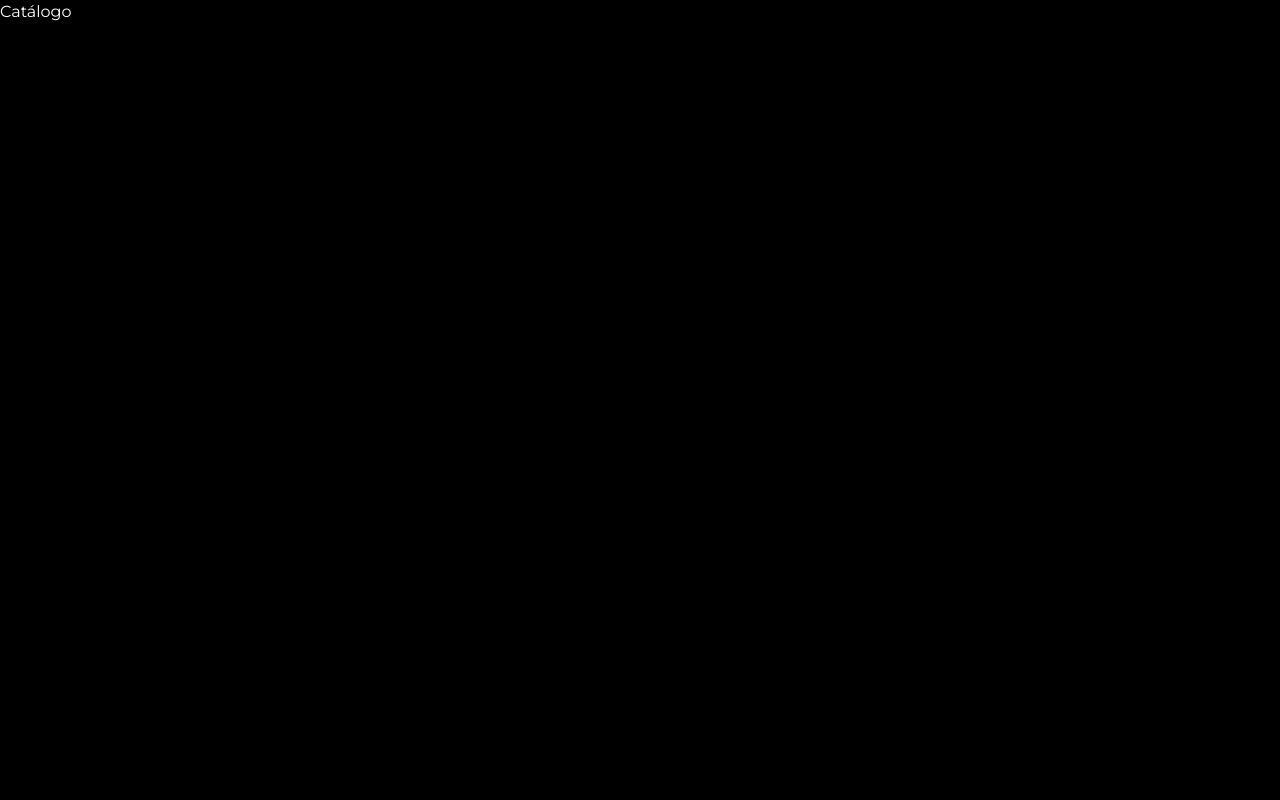
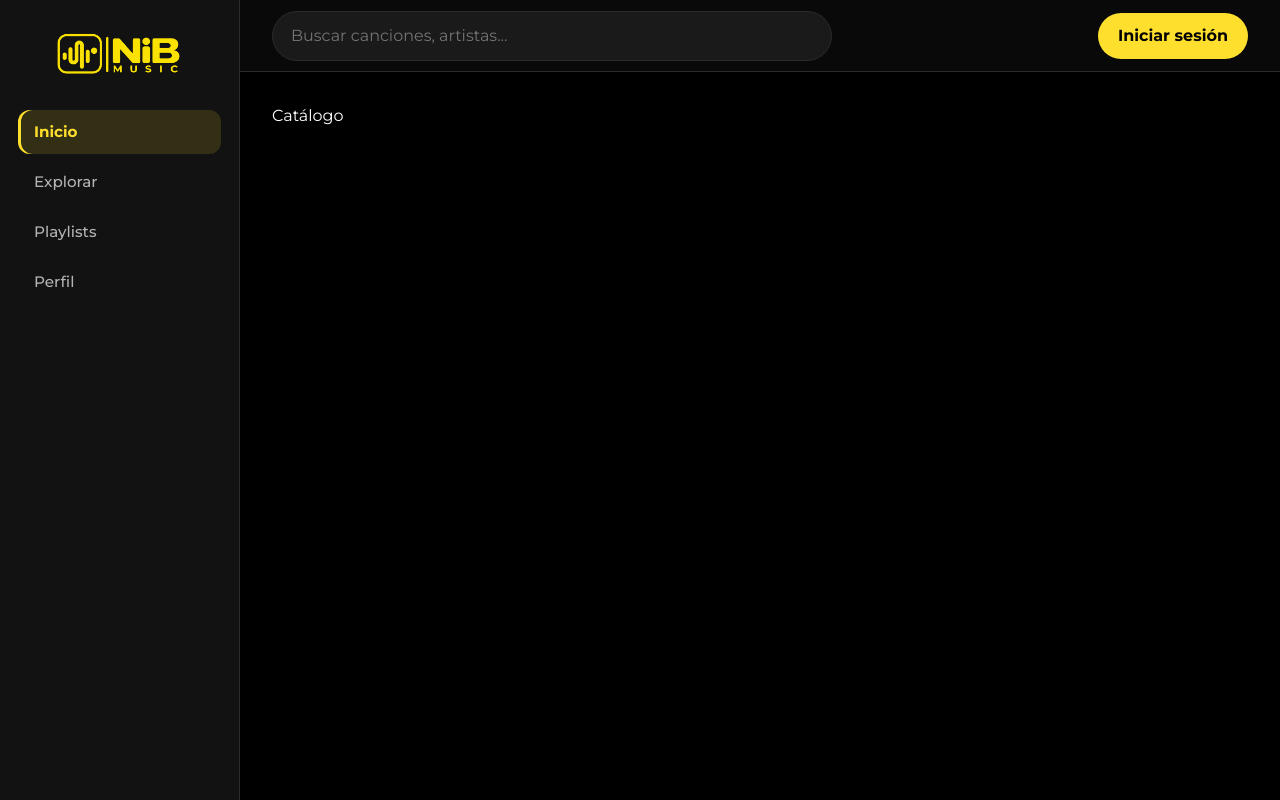
Before and after one commit to ivanlazartee/NiB-Music, a React (Vite) app: page / in a window 1280 px wide. Built offline with nearby package versions, Linux system fonts and the light colour scheme.

Commit message:
feat: agregar layout principal, navbar y sidebar

```diff
--- a/src/AppRouter.jsx
+++ b/src/AppRouter.jsx
@@ -1,6 +1,8 @@
 import { BrowserRouter, Routes, Route } from "react-router-dom";
 
-import Catalogo from "./pages/catalogo";
+import MainLayout from "./layouts/MainLayout";
+
+import Catalogo from "./pages/Catalogo";
 import DetalleCancion from "./pages/DetalleCancion";
 import Login from "./pages/Login";
 import Registro from "./pages/Registro";
@@ -8,20 +10,25 @@ import Perfil from "./pages/Perfil";
 import Playlist from "./pages/Playlist";
 import Admin from "./pages/Admin";
 
-function AppRouter () {
-    return (
-        <BrowserRouter>
-        <Routes>
-            <Route path="/" element={<Catalogo/>}/>
-            <Route path="/detalle/:id" element={<DetalleCancion/>}/>
-            <Route path="/login" element={<Login/>}/>
-            <Route path="/registro" element={<Registro/>}/>
-            <Route path="/perfil" element={<Perfil/>}/>
-            <Route path="/playlist" element={<Admin/>}/>
-            <Route path="/admin" element={<Playlist/>}/>
-        </Routes>
-        </BrowserRouter>
-    )
+function AppRouter() {
+  return (
+    <BrowserRouter>
+      <Routes>
+        <Route element={<MainLayout />}>
+  <Route path="/" element={<Catalogo />} />
+  <Route path="/catalogo" element={<Catalogo />} />
+  <Route path="/detalle/:id" element={<DetalleCancion />} />
+  <Route path="/perfil" element={<Perfil />} />
+  <Route path="/playlist" element={<Playlist />} />
+</Route>
+
+        <Route path="/login" element={<Login />} />
+        <Route path="/registro" element={<Registro />} />
+
+        <Route path="/admin" element={<Admin />} />
+      </Routes>
+    </BrowserRouter>
+  );
 }
 
-export default AppRouter
+export default AppRouter;
--- /dev/null
+++ b/src/components/Navbar.jsx
@@ -0,0 +1,21 @@
+const Navbar = () => {
+  return (
+    <header className="navbar">
+      <div className="navbar__search">
+        <input
+          type="text"
+          placeholder="Buscar canciones, artistas..."
+          className="navbar__input"
+        />
+      </div>
+
+      <div className="navbar__actions">
+        <button className="navbar__button">
+          Iniciar sesión
+        </button>
+      </div>
+    </header>
+  );
+};
+
+export default Navbar;
--- /dev/null
+++ b/src/components/Sidebar.jsx
@@ -0,0 +1,40 @@
+import { NavLink } from "react-router-dom";
+import logoNib from "../assets/img/Nib-Home.png";
+
+const Sidebar = () => {
+  return (
+    <aside className="sidebar">
+
+      {/* Logo NiB Music */}
+      <NavLink to="/" className="sidebar__brand-link">
+        <img
+          src={logoNib}
+          alt="NiB Music"
+          className="sidebar__brand-image"
+        />
+      </NavLink>
+
+      {/* Navegación */}
+      <nav className="sidebar__nav">
+        <NavLink to="/" end className="sidebar__link">
+          Inicio
+        </NavLink>
+
+        <NavLink to="/catalogo" className="sidebar__link">
+          Explorar
+        </NavLink>
+
+        <NavLink to="/playlist" className="sidebar__link">
+          Playlists
+        </NavLink>
+
+        <NavLink to="/perfil" className="sidebar__link">
+          Perfil
+        </NavLink>
+      </nav>
+
+    </aside>
+  );
+};
+
+export default Sidebar;
--- a/src/index.css
+++ b/src/index.css
@@ -49,9 +49,12 @@ body {
   margin: 0;
   min-width: 320px;
   min-height: 100vh;
+
   background-color: var(--color-bg);
   color: var(--color-text);
+
   font-family: "Montserrat", Arial, sans-serif;
+
   -webkit-font-smoothing: antialiased;
   -moz-osx-font-smoothing: grayscale;
 }
@@ -80,3 +83,277 @@ img {
 #root {
   min-height: 100vh;
 }
+
+
+
+.app-layout {
+  display: flex;
+  min-height: 100vh;
+
+  background-color: var(--color-bg);
+}
+
+.app-layout__content {
+  flex: 1;
+  min-width: 0;
+
+  display: flex;
+  flex-direction: column;
+}
+
+.app-layout__main {
+  flex: 1;
+
+  padding: var(--space-xl);
+
+  overflow-x: hidden;
+}
+
+
+
+.sidebar {
+  width: 240px;
+  min-width: 240px;
+  min-height: 100vh;
+
+  padding: 22px 18px;
+
+  background-color: var(--color-surface);
+
+  border-right: 1px solid var(--color-border);
+}
+
+
+/* LOGO */
+
+.sidebar__brand-link {
+  display: flex;
+  align-items: center;
+  justify-content: center;
+
+  padding: 6px 12px;
+
+  margin-top: 2px;
+  margin-bottom: 26px;
+
+  border-radius: 14px;
+}
+
+.sidebar__brand-image {
+  width: 145px;
+  height: auto;
+
+  object-fit: contain;
+
+  transition:
+    transform 0.25s ease,
+    filter 0.25s ease;
+}
+
+.sidebar__brand-link:hover .sidebar__brand-image {
+  transform: scale(1.04);
+
+  filter:
+    drop-shadow(0 0 5px rgba(255, 223, 45, 0.75))
+    drop-shadow(0 0 14px rgba(255, 223, 45, 0.45));
+}
+
+
+/* NAVEGACIÓN */
+
+.sidebar__nav {
+  display: flex;
+  flex-direction: column;
+
+  gap: 6px;
+}
+
+.sidebar__link {
+  display: flex;
+  align-items: center;
+
+  min-height: 44px;
+
+  padding: 0 16px;
+
+  color: var(--color-text-secondary);
+
+  border-radius: var(--radius-md);
+
+  font-size: 0.95rem;
+  font-weight: 500;
+
+  transition:
+    background-color var(--transition-fast),
+    color var(--transition-fast),
+    transform var(--transition-fast);
+}
+
+.sidebar__link:hover {
+  background-color: var(--color-surface-hover);
+
+  color: var(--color-text);
+
+  transform: translateX(2px);
+}
+
+.sidebar__link.active {
+  background-color: rgba(255, 223, 45, 0.14);
+
+  color: var(--color-primary);
+
+  font-weight: 700;
+
+  box-shadow: inset 3px 0 0 var(--color-primary);
+}
+
+
+.navbar {
+  height: 72px;
+
+  display: flex;
+  align-items: center;
+  justify-content: space-between;
+
+  gap: var(--space-lg);
+
+  padding: 0 32px;
+
+  background-color: rgba(10, 10, 10, 0.96);
+
+  border-bottom: 1px solid var(--color-border);
+}
+
+.navbar__search {
+  flex: 1;
+
+  max-width: 560px;
+}
+
+.navbar__input {
+  width: 100%;
+
+  padding: 12px 18px;
+
+  background-color: var(--color-surface-light);
+
+  color: var(--color-text);
+
+  border: 1px solid var(--color-border);
+  border-radius: var(--radius-full);
+
+  outline: none;
+
+  transition:
+    border-color var(--transition-fast),
+    box-shadow var(--transition-fast),
+    background-color var(--transition-fast);
+}
+
+.navbar__input::placeholder {
+  color: var(--color-text-muted);
+}
+
+.navbar__input:hover {
+  background-color: var(--color-surface-hover);
+}
+
+.navbar__input:focus {
+  border-color: var(--color-primary);
+
+  box-shadow: var(--shadow-primary);
+}
+
+.navbar__actions {
+  display: flex;
+  align-items: center;
+
+  gap: 12px;
+}
+
+.navbar__button {
+  padding: 11px 20px;
+
+  border: none;
+  border-radius: var(--radius-full);
+
+  background-color: var(--color-primary);
+
+  color: #000;
+
+  font-weight: 700;
+
+  cursor: pointer;
+
+  transition:
+    background-color var(--transition-fast),
+    transform var(--transition-fast),
+    box-shadow var(--transition-fast);
+}
+
+.navbar__button:hover {
+  background-color: var(--color-primary-light);
+
+  transform: translateY(-1px);
+
+  box-shadow: var(--shadow-primary);
+}
+
+
+@media (max-width: 900px) {
+  .sidebar {
+    width: 200px;
+    min-width: 200px;
+
+    padding: 20px 14px;
+  }
+
+  .sidebar__brand-image {
+    width: 130px;
+  }
+
+  .navbar {
+    padding: 0 20px;
+  }
+}
+
+@media (max-width: 700px) {
+  .sidebar {
+    width: 76px;
+    min-width: 76px;
+
+    padding: 18px 8px;
+  }
+
+  .sidebar__brand-link {
+    padding: 4px;
+
+    margin-bottom: 22px;
+  }
+
+  .sidebar__brand-image {
+    width: 58px;
+  }
+
+  .sidebar__link {
+    justify-content: center;
+
+    padding: 0 8px;
+
+    font-size: 0.78rem;
+  }
+
+  .app-layout__main {
+    padding: var(--space-md);
+  }
+
+  .navbar {
+    padding: 0 12px;
+  }
+
+  .navbar__button {
+    padding: 10px 14px;
+
+    font-size: 0.85rem;
+  }
+}
--- /dev/null
+++ b/src/layouts/MainLayout.jsx
@@ -0,0 +1,21 @@
+import { Outlet } from "react-router-dom";
+import Navbar from "../components/Navbar";
+import Sidebar from "../components/Sidebar";
+
+const MainLayout = () => {
+  return (
+    <div className="app-layout">
+      <Sidebar />
+
+      <div className="app-layout__content">
+        <Navbar />
+
+        <main className="app-layout__main">
+          <Outlet />
+        </main>
+      </div>
+    </div>
+  );
+};
+
+export default MainLayout;
```
Also changed, not shown: src/assets/img/Nib-Home.png (added).
